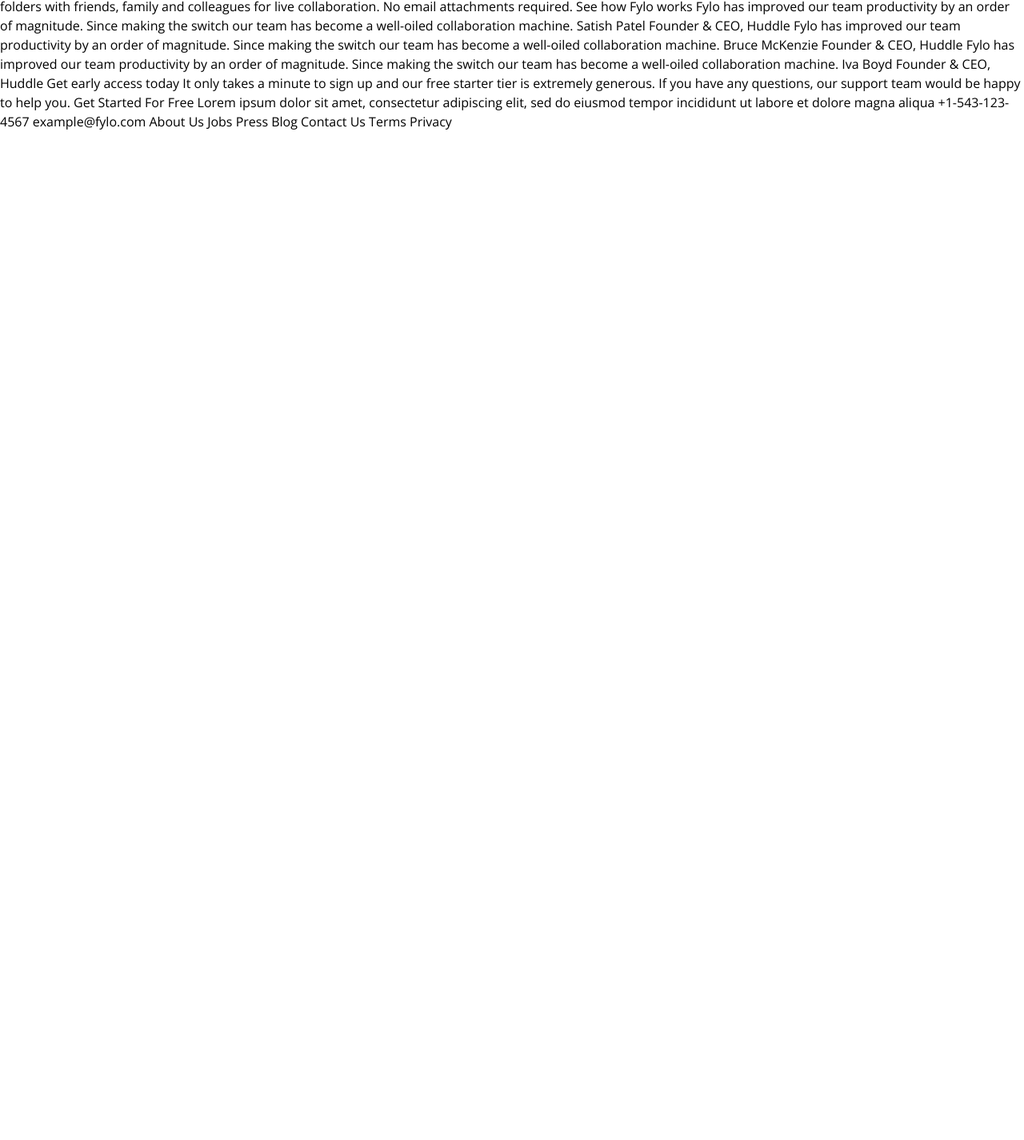
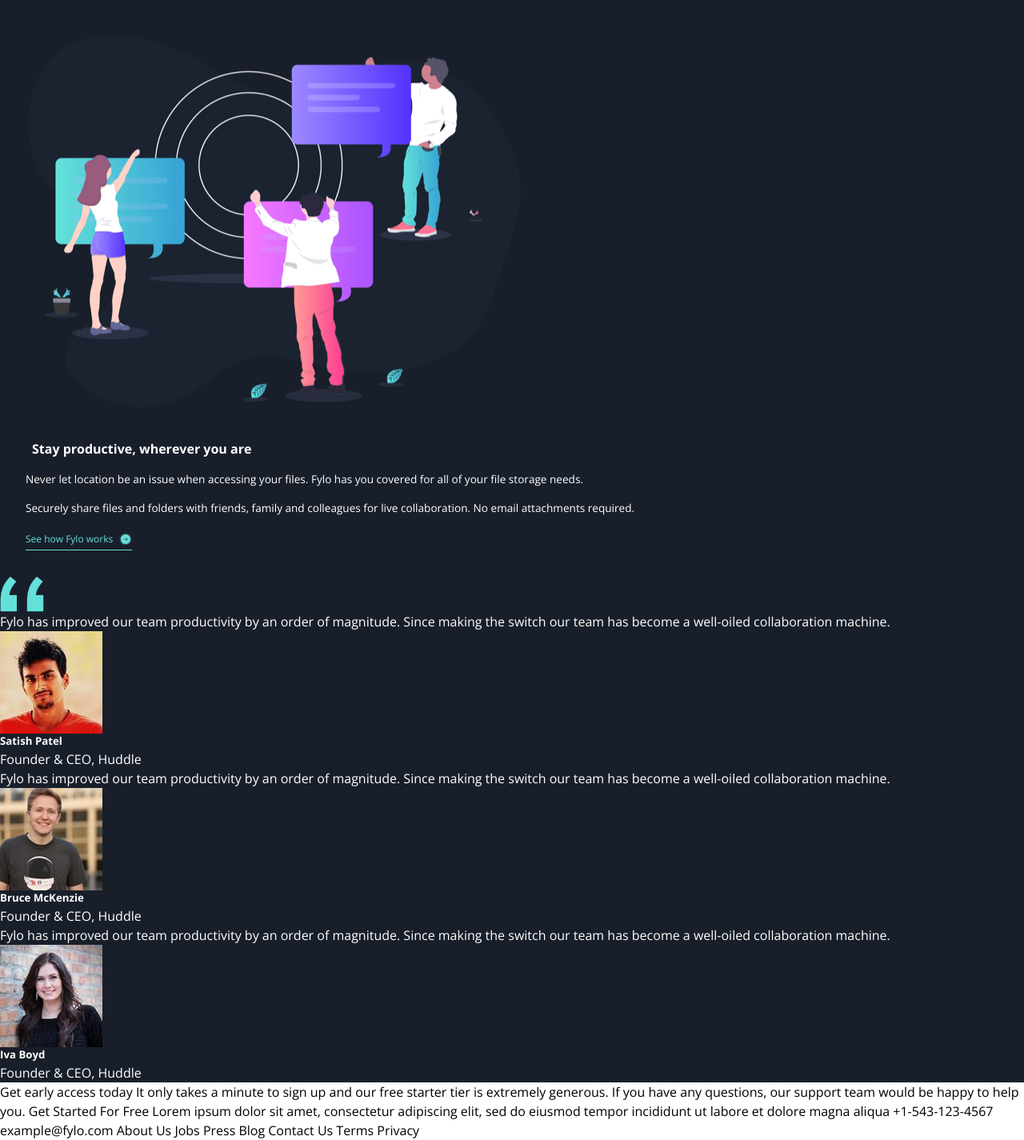
Before and after one commit to JustANipple/fylo-dark-theme-landing-page, a plain HTML site: page index.html in a window 1280 px wide. Shown: the part 2064-3489 px from the top of the page at 80% size. Before the commit the page ends 2228 px from the top, so only its background shows below. Drawn offline with nearby package versions, Linux system fonts and the light colour scheme.

Commit message:
modified:   index.html 	modified:   style.css

```diff
--- a/index.html
+++ b/index.html
@@ -125,39 +125,115 @@
             </p>
           </div>
         </div>
+        <!-- ====== Check ====== -->
+        <div class="check">
+          <img
+          src="images/illustration-stay-productive.png"
+          alt=""
+          aria-hidden="true"
+          class="illustration-productive">
+          <div class="check-text">
+            <h4 class="check-title">
+              Stay productive, wherever you are
+            </h4>
+            <p class="check-desc-one">
+              Never let location be an issue when accessing your files. Fylo has you covered for all of your file storage needs.
+            </p>
+            <p class="check-desc-two">
+              Securely share files and folders with friends, family and colleagues for live collaboration. No email attachments required.
+            </p>
+            <div class="check-fylo">
+              <a href="#" class="see-how">
+                See how Fylo works
+              </a>
+              <img
+              src="images/icon-arrow.svg"
+              alt=""
+              aria-hidden="true"
+              class="arrow-icon">
+            </div>
+          </div>
+        </div>
+        <!-- Review -->
+        <div class="review">
+
+          <div class="review-one">
+            <img
+            src="images/bg-quotes.png"
+            alt=""
+            aria-hidden="true"
+            class="quotes">
+            <p class="review-text">
+              Fylo has improved our team productivity by an order of magnitude. Since making the switch our team has
+              become a well-oiled collaboration machine.
+            </p>
+            <div class="avatar">
+              <img
+              src="images/profile-1.jpg"
+              alt=""
+              aria-hidden="true"
+              class="avatar-icon">
+              <div class="avatar-info">
+                <h5 class="avatar-name">
+                  Satish Patel
+                </h5>
+                <p class="avatar-role">
+                  Founder & CEO, Huddle
+                </p>
+              </div>
+            </div>
+          </div>
+
+          <div class="review-two">
+            <p class="review-text">
+              Fylo has improved our team productivity by an order of magnitude. Since making the switch our team has
+              become a well-oiled collaboration machine.
+            </p>
+            <div class="avatar">
+              <img
+              src="images/profile-2.jpg"
+              alt=""
+              aria-hidden="true"
+              class="avatar-icon">
+              <div class="avatar-info">
+                <h5 class="avatar-name">
+                  Bruce McKenzie
+                </h5>
+                <p class="avatar-role">
+                  Founder & CEO, Huddle
+                </p>
+              </div>
+            </div>
+          </div>
+
+          <div class="review-three">
+            <p class="review-text">
+              Fylo has improved our team productivity by an order of magnitude. Since making the switch our team has
+              become a well-oiled collaboration machine.
+            </p>
+            <div class="avatar">
+              <img
+              src="images/profile-3.jpg"
+              alt=""
+              aria-hidden="true"
+              class="avatar-icon">
+              <div class="avatar-info">
+                <h5 class="avatar-name">
+                  Iva Boyd
+                </h5>
+                <p class="avatar-role">
+                  Founder & CEO, Huddle
+                </p>
+              </div>
+            </div>
+          </div>
+        </div>
+        <!---->
 
 
       </div>
 
   </main>
-
-  Stay productive, wherever you are
-
-  Never let location be an issue when accessing your files. Fylo has you covered for all of your file
-  storage needs.
-
-  Securely share files and folders with friends, family and colleagues for live collaboration. No email
-  attachments required.
-
-  See how Fylo works
-
-  Fylo has improved our team productivity by an order of magnitude. Since making the switch our team has
-  become a well-oiled collaboration machine.
-
-  Satish Patel
-  Founder & CEO, Huddle
-
-  Fylo has improved our team productivity by an order of magnitude. Since making the switch our team has
-  become a well-oiled collaboration machine.
-
-  Bruce McKenzie
-  Founder & CEO, Huddle
-
-  Fylo has improved our team productivity by an order of magnitude. Since making the switch our team has
-  become a well-oiled collaboration machine.
-
-  Iva Boyd
-  Founder & CEO, Huddle
 
   Get early access today
 
--- a/style.css
+++ b/style.css
@@ -51,6 +51,8 @@ p, h1, h2, h3, h4, h5, h6 {
     /* button gradient */
     --btn-grad: linear-gradient(90deg,
     hsl(176, 68%, 64%), hsl(198, 60%, 50%));
+    /* check fylo color */
+    --check-txt: hsl(176, 68%, 64%);
     /* email error text */
     --error-txt: hsl(0, 100%, 63%);
     /* full white */
@@ -176,3 +178,50 @@ body {
 .features .security-icon {
   max-width: 3rem;
 }
+
+/* ====== Check ====== */
+.check {
+  padding-inline: 2rem;
+  padding-block: 2rem;
+}
+
+.illustration-productive {
+  padding-inline: 0.25rem;
+  padding-block: 2.5rem;
+}
+
+.check-text {
+  display: flex;
+  flex-direction: column;
+  gap: 1rem;
+}
+
+.check-title {
+  font-size: 1rem;
+  margin-inline-start: 0.5rem;
+}
+
+.check-desc-one,
+.check-desc-two {
+  font-size: 0.85rem;
+}
+
+.check-fylo {
+  color: var(--check-txt);
+  display: flex;
+  align-items: center;
+  gap: 0.5rem;
+  padding-block: 0.25rem;
+  border-bottom: 1px solid var(--check-txt);
+  font-size: 0.75rem;
+  width: fit-content;
+}
+
+.see-how {
+  text-decoration: none;
+  color: var(--check-txt);
+}
+
+.arrow-icon {
+  height: 100%;
+}
```
